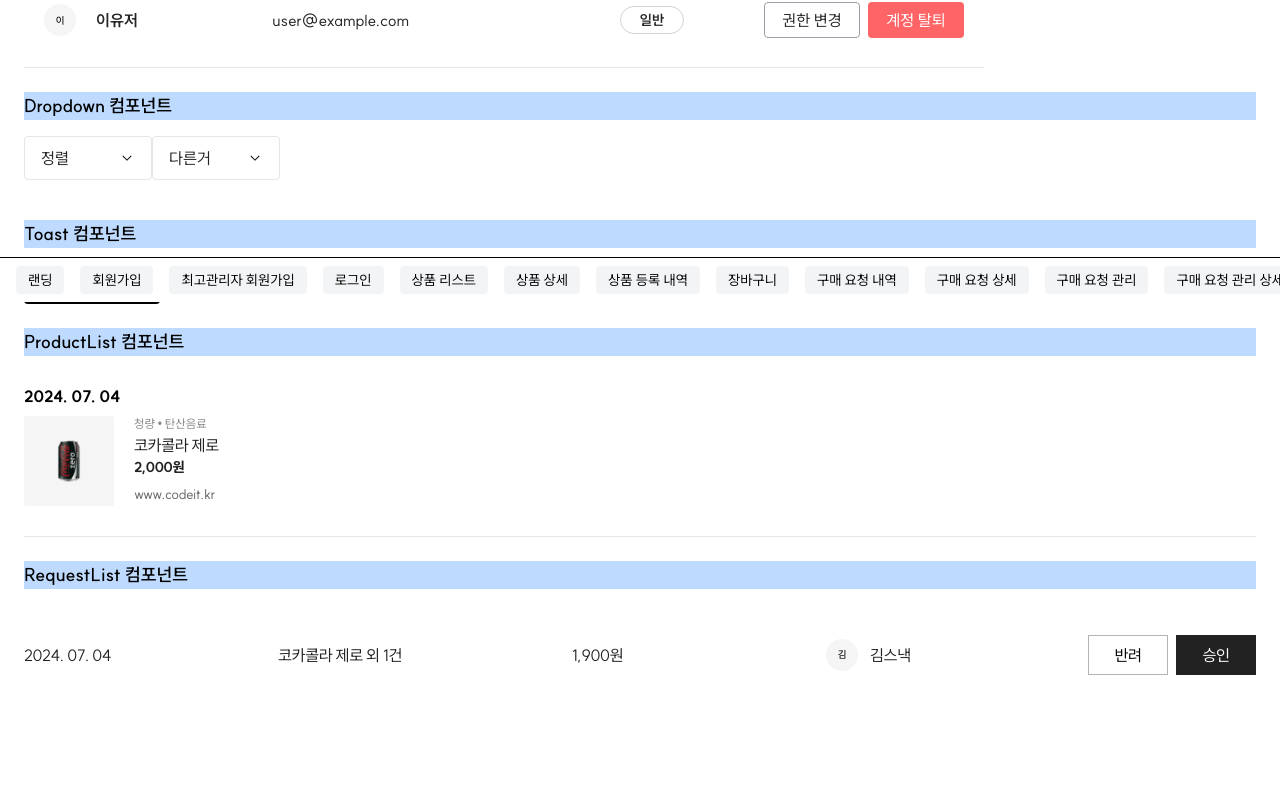
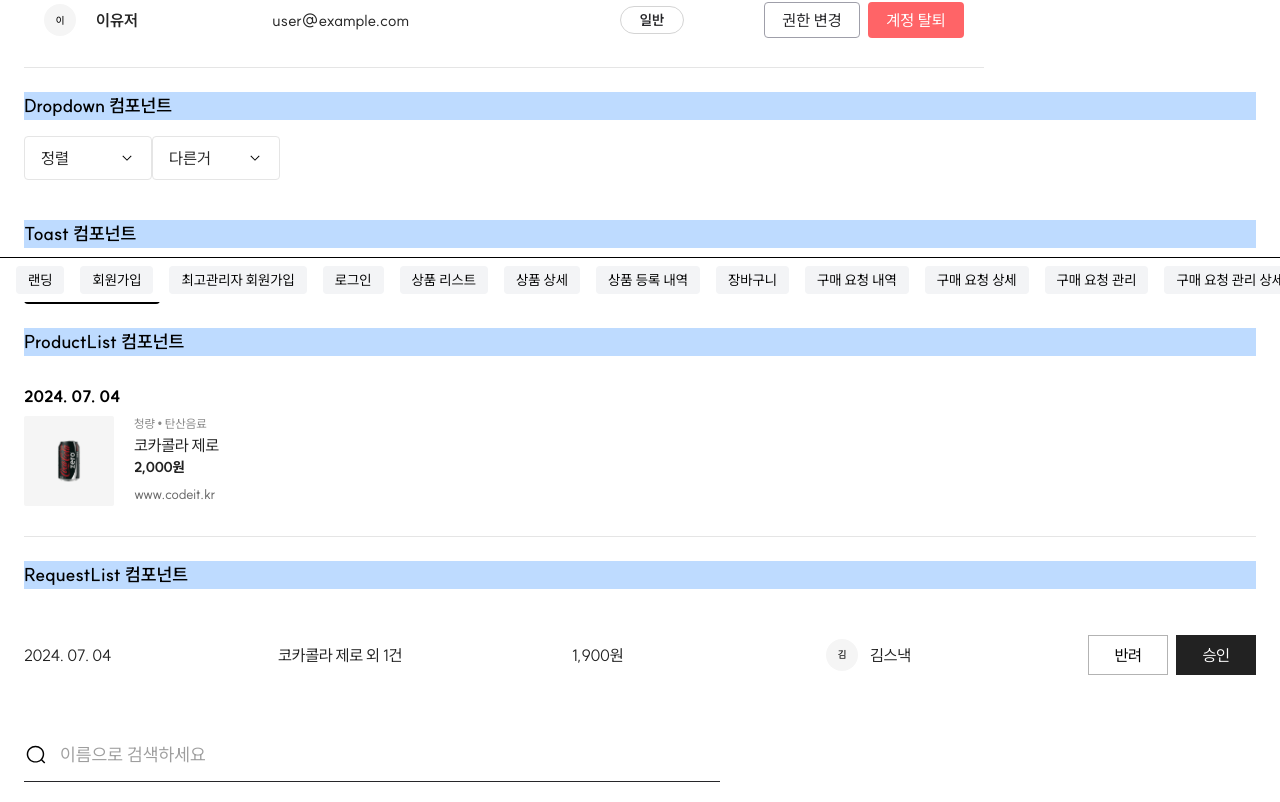
Before and after one commit to xdnjs7/6-Snack-FE-release, a Next.js app: page /components-preview in a window 1280 px wide. Shown: the part 498-1300 px from the top of the page. Before the commit the page ends 1227 px from the top, so only its background shows below. Built offline with nearby package versions, Linux system fonts and the light colour scheme.

Commit message:
feat: 서치 컴포넌트 완

```diff
--- a/src/app/(preview)/components-preview/page.tsx
+++ b/src/app/(preview)/components-preview/page.tsx
@@ -11,6 +11,8 @@ import { TMemberItem } from "@/types/meberList.types";
 import ProductList from "@/components/common/ProductList";
 import Toast from "@/components/common/Toast";
 import RequestList from "@/components/common/RequestList";
+import { SearchBar } from "@/components/ui/SearchBar";
+
 
 export default function ComponentsPreviewPage() {
   const [requestMessage, setRequestMessage] = useState("");
@@ -91,6 +93,7 @@ export default function ComponentsPreviewPage() {
         <h2 className="text-lg font-semibold bg-blue-200">RequestList 컴포넌트</h2>
         <RequestList />
       </div>
+      <div className="w-full"><SearchBar/></div>
     </div>
   );
 }
--- /dev/null
+++ b/src/components/ui/SearchBar.tsx
@@ -0,0 +1,56 @@
+import React, { useState, KeyboardEvent, useCallback } from "react";
+import Image from "next/image";
+import { useRouter, usePathname, useSearchParams } from "next/navigation";
+import IcSearch from "@/assets/icons/ic_search.svg";
+import { TSearchBarProps } from "@/types/serchBar.types";
+
+export const SearchBar: React.FC<TSearchBarProps> = ({ placeholder = "이름으로 검색하세요", initialValue = "" }) => {
+  const router = useRouter();
+  const pathname = usePathname();
+  const searchParams = useSearchParams();
+
+  const [searchText, setSearchText] = useState<string>(initialValue || searchParams.get("q") || "");
+
+  const handleSearch = useCallback(() => {
+    const searchTerm = searchText.trim();
+
+    const params = new URLSearchParams(searchParams.toString());
+
+    if (!searchTerm) {
+      params.delete("q");
+    } else {
+      params.set("q", searchTerm);
+    }
+
+    router.push(`${pathname}?${params.toString()}`);
+  }, [searchText, searchParams, router, pathname]);
+
+  const handleKeyDown = useCallback(
+    (e: KeyboardEvent<HTMLInputElement>) => {
+      if (e.key === "Enter") {
+        handleSearch();
+      }
+    },
+    [handleSearch],
+  );
+
+  const handleChange = useCallback((e: React.ChangeEvent<HTMLInputElement>) => {
+    setSearchText(e.target.value);
+  }, []);
+
+  return (
+    <div className="w-full max-w-[696px] sm:py-2 sm:py-3 border-b border-zinc-800 flex items-center gap-2 sm:gap-3">
+      <button onClick={handleSearch} aria-label="검색" type="button" className="w-5 h-5 relative sm:w-6 sm:h-6">
+        <Image src={IcSearch} alt="검색 아이콘" fill style={{ objectFit: "contain" }} />
+      </button>
+      <input
+        type="text"
+        placeholder={placeholder}
+        className="flex-1 bg-transparent outline-none text-base sm:text-lg text-primary-900 font-normal font-suit placeholder-primary-400"
+        value={searchText}
+        onChange={handleChange}
+        onKeyDown={handleKeyDown}
+      />
+    </div>
+  );
+};
--- /dev/null
+++ b/src/types/serchBar.types.ts
@@ -0,0 +1,5 @@
+export type TSearchBarProps = {
+  placeholder?: string;
+  initialValue?: string;
+  onSearch?: (query: string) => void;
+};
```
